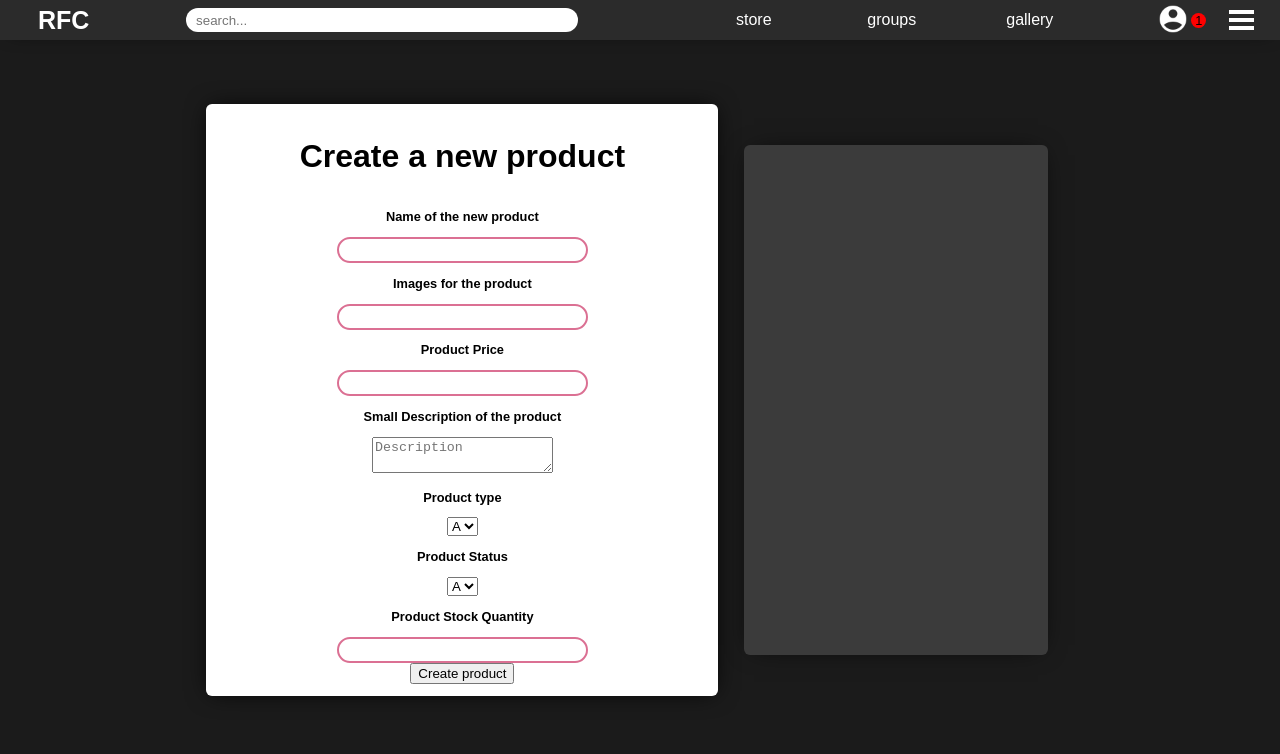
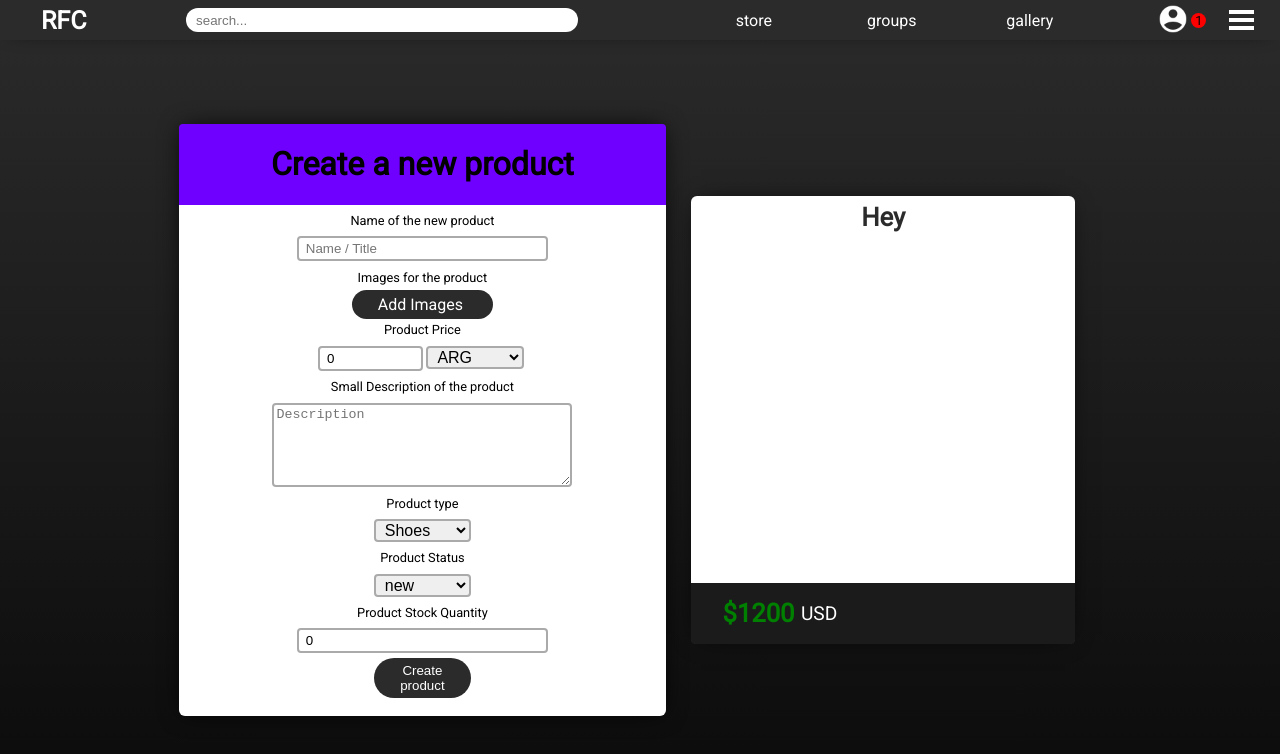
Before and after one commit to tomaspizarro15/react-rfc, a React (Create React App) app: page /new_product in a window 1280 px wide. Shown: the top 754 px of the page. Built offline with nearby package versions, Linux system fonts and the light colour scheme.

Commit message:
Input Handling, and event Listeners added, finished styling

```diff
--- a/public/index.html
+++ b/public/index.html
@@ -1,5 +1,6 @@
 <!DOCTYPE html>
 <html lang="en" style="width: 100%; height: 100%;">
+  <link href="https://fonts.googleapis.com/css2?family=Roboto:wght@400&display=swap" rel="stylesheet">
 <head>
   <meta charset="utf-8">
   <meta name="viewport" content="width=device-width, initial-scale=1, shrink-to-fit=no">
@@ -21,14 +22,13 @@
     -->
   <title>React App</title>
 </head>
+
 <body>
+
   <noscript>
     You need to enable JavaScript to run this app.
   </noscript>
   <div id="root" style="width: 100%; height: 100%;">
-      <link href="https://fonts.googleapis.com/css2?family=Roboto:wght@300&display=swap" rel="stylesheet">
-      <link href="https://fonts.googleapis.com/css2?family=Nunito:wght@300&display=swap" rel="stylesheet">
-      <link href="https://fonts.googleapis.com/css2?family=Oswald:wght@200;400&display=swap" rel="stylesheet">
   </div>
   <!--
       This HTML file is a template.
@@ -41,4 +41,5 @@
       To create a production bundle, use `npm run build` or `yarn build`.
     -->
 </body>
+
 </html>
--- a/src/App.css
+++ b/src/App.css
@@ -1,5 +1,5 @@
 .App {
     width: 100%;
     height: 100%;
-    font-family: 'Oswald', sans-serif;
+    font-family: 'Roboto', sans-serif;
 }
--- a/src/Components/Body/Features/Str/StoreCmps/StoreProducts/StoreForms/StForm.js
+++ b/src/Components/Body/Features/Str/StoreCmps/StoreProducts/StoreForms/StForm.js
@@ -5,28 +5,48 @@ import './../StoreProducts.css';
 const StoreForm = (props) => {
 
     let field;
-    let inputBorder ="2px solid rgb(111,0,255)"
-    console.log(props.fieldProps.options)
+    let inputBorder = "2px solid rgb(111,0,255)"
 
     switch (props.fieldProps.type) {
 
         case 'input': {
             field = (
-                <input onChange = {props.change}></input>
+                <input onChange = {props.change} value = {props.value} {...props.fieldProps.config}onChange={props.change}></input>
             )
         } break;
         case 'textarea': {
             field = (
-                <textarea {...props.fieldProps.config}></textarea>
+                <textarea onChange = {props.change} value = {props.value}{...props.fieldProps.config}></textarea>
             )
         } break;
         case 'select': {
             field = (
-                <select>
-                    <option>A</option>
-                    <option>A</option>
-                    <option>A</option>
+                <select value = {props.value} onChange = {props.change}>
+                    {props.fieldProps.options.map(option => {
+                        return (
+                            <option>{option.value}</option>
+                        )
+                    })}
                 </select>
+            )
+        }break;
+        case 'file' : {
+            field = (
+                props.fileInput
+            )
+        }break;
+        case 'price' : {
+            field = (
+                <div className ="new_prod_price_container">
+                    <input style = {{width : "20%"}} value = {props.value}  onChange = {props.change} {...props.fieldProps.config}></input>
+                    <select value = {props.currency.value} onChange = {props.change}>
+                        {props.currency.map(currency => {
+                            return(
+                            <option>{currency.value}</option>
+                            )
+                        })}
+                    </select>
+                </div>
             )
         }
     }
@@ -34,7 +54,7 @@ const StoreForm = (props) => {
 
     return (
         <React.Fragment>
-            <p style={{ fontWeight: "bold", fontSize: "1vw" }}>{props.fieldProps.header}</p>
+            <p style={{ fontSize: "1vw" , margin :"0.65vw" }}>{props.fieldProps.header}</p>
             {field}
         </React.Fragment>
     );
--- /dev/null
+++ b/src/Components/Body/Features/Str/StoreCmps/StoreProducts/StoreForms/StPreview.css
@@ -0,0 +1,50 @@
+.new_prod_preview {
+    display: flex;
+    flex-direction: column;
+    justify-content: center;
+    align-items: center;
+    text-align: center;
+    margin: 2vw;
+    border-radius : 6px;
+    width: 30vw;
+    height: 35vw;
+    background-color: white;
+    box-shadow: 0 0 25px -10px;
+}
+.preview_title{
+    width: 100%;
+    border-radius:  4px 4px 0 0;
+    z-index: 500;
+    top: 0;
+}
+.preview_title h1 {
+    margin: 0.5vw;
+    color: #2b2b2b;
+    font-size: 2vw;
+}
+.preview_img {
+    width: 100%;
+    height: 100%;
+    background-color: white;
+}
+.preview_price {
+    display: flex;
+    flex-direction: row;
+    align-items: center;
+    text-align: left;
+    width: 100%;
+    text-align: center;
+    background-color: #1b1b1b;
+    border-radius:  0 0 4px 4px;
+}
+.preview_price h1 {
+    margin: 0.5vw;
+    text-align: center;
+    font-size: 2vw;
+    text-indent: 25px;
+    color: green;
+}
+.preview_price p {
+    font-size: 1.5vw;
+    color: white;
+}
--- /dev/null
+++ b/src/Components/Body/Features/Str/StoreCmps/StoreProducts/StoreForms/StPreview.js
@@ -0,0 +1,22 @@
+import React from 'react';
+import './StPreview.css';
+
+
+const StorePreview = () => {
+
+    return (
+        <div className="new_prod_preview">
+            <div className="preview_title">
+                <h1>Hey</h1>
+            </div>
+            <div className="preview_img"></div>
+            <div className="preview_price">
+                <h1>$1200</h1>
+                <p>USD</p>
+            </div>
+        </div>
+    )
+
+}
+
+export default StorePreview;
--- a/src/Components/Body/Features/Str/StoreCmps/StoreProducts/StoreNewProduct/StoreAdd.js
+++ b/src/Components/Body/Features/Str/StoreCmps/StoreProducts/StoreNewProduct/StoreAdd.js
@@ -2,6 +2,7 @@ import React, { Component } from 'react';
 import './../StoreProducts.css';
 import StoreInput from '../StoreForms/StForm';
 import axios from './../../../../../../../Axios/AxiosProducts';
+import StorePreview from '../StoreForms/StPreview';
 
 class StoreAdd extends Component {
 
@@ -25,34 +26,42 @@ class StoreAdd extends Component {
 
             },
             productImg: {
-                type: "input",
+                type: "file",
                 header: "Images for the product",
                 validation: {
                     required: false,
                 },
                 inputConfig: {
                     placeholder: "Image of product",
-                    type: "image",
-                    className: "form_field_img",
+                    type: "file",
+                    className: "form_field_label",
                 },
                 value: "",
 
 
             },
             productPrice: {
-                type: "input",
+                type: "price",
                 header: "Product Price",
                 validation: {
                     required: true,
                     minL: 4,
                     maxL: 16,
                 },
+                currencyOptions : [
+                    {value : "ARG"},
+                    {value : "€"},
+                    {value : "USD"},
+                    {value : "CLP"},
+                    {value : "R$"}
+                ],
                 inputConfig: {
-                    placeholder: "Price of product",
+                    placeholder: "Price",
                     type: "number",
                     className: "form_field",
                 },
-                value: "",
+                value: 0,
+                divisaValue : "",
 
 
             },
@@ -69,6 +78,7 @@ class StoreAdd extends Component {
                     value: "",
                     className: "form_field",
                 },
+                value : "",
             },
             productType: {
                 type: "select",
@@ -85,27 +95,31 @@ class StoreAdd extends Component {
                     { value: "glasses" },
                     { value: "watch" },
                     { value: "chain" },
-                    { value: "wp" }
+                    { value: "rings" },
+                    { value: "earrings" },
+                    { value: "others" },
                 ],
                 inputConfig: {
                     placeholder: "Type of product",
                     type: "text",
                     className: "form_field",
                 },
-                value: "",
-
-
+                value : "",
             },
             productStatus: {
                 type: "select",
                 header: "Product Status",
                 validation: {},
+                options: [
+                    { value: "new" },
+                    { value: "used" }
+                ],
                 inputConfig: {
                     placeholder: "Status",
                     type: "",
                     className: "form_field",
                 },
-                value: "",
+                value : "",
             },
             productStock: {
                 type: "input",
@@ -117,15 +131,66 @@ class StoreAdd extends Component {
                     placeholder: "Stock",
                     type: "number",
                     className: "form_field",
-
-                }
+                },
+                value : 0 ,
             }
         }
 
     }
+
+    constructor() {
+        super()
+        this.submitFileHandler = this.submitFileHandler.bind(this);
+        this.fileInput = React.createRef()
+    }
+
+    submitFileHandler = (event) => {
+        event.preventDefault()
+        console.log("ref input created", this.fileInput.current)
+    }
+
+    inputChangeHandler = (event , id)  => {
+
+        const newField = {...this.state.fields[id]}
+
+        newField.value = event.target.value;
+
+        const newFields = {...this.state.fields};
+
+        newFields[id] = newField;
+
+        this.setState({fields : newFields})
+
+        console.log(newField)
+    }
+
+    changeDivisaHandler = (event , id) => {
+
+
+        const newField = {...this.state.fields[id]}
+
+        newField.divisaValue = event.target.value;
+
+        const newFields = {...this.state.fields};
+
+        newFields[id] = newField;
+
+        this.setState({fields : newFields})
+
+        console.log(newField)
+
+    }
+
     render() {
 
+        console.log("Ref created by react", this.fileInput)
+
         let productFields = [];
+        let previewValues = {
+            name : this.state.fields.productTitle.value,
+            price: this.state.fields.productPrice.value,
+            description: this.state.fields.productDescription.value,
+        };
 
         for (let id in this.state.fields) {
 
@@ -135,31 +200,48 @@ class StoreAdd extends Component {
                 type: this.state.fields[id].type,
                 config: { ...this.state.fields[id].inputConfig },
                 value: this.state.fields[id].value,
-                options: this.state.fields[id].options
+                options: this.state.fields[id].options,
+                currency : this.state.fields[id].currencyOptions,
             })
         }
+
+        let fileInput = (
+            <div>
+                <label  style={{ width: "2vw" , border : "2px solid #aaa" , padding : "0.40vw 2vw 0.40vw 2vw" , borderRadius :"16px" ,background :"#2b2b2b" , color :"#ffffff" ,border : "none"}}>Add Images
+                  <input ref={this.fileInput} style={{ opacity : 0 , width :"0" , height : "0"}} type="file"></input>
+                </label>
+            </div>
+        )
 
         return (
             <div className="new_prod_background">
                 <div className="new_prod_container">
+
                     <form>
-                        <div className ="new_prod_title">
+                        <div className="new_prod_title">
                             <h1>Create a new product</h1>
                         </div>
-                        <div className ="new_prod_fields">
-                            {productFields.map(field => {
+                        <div className="new_prod_fields">
+                            {productFields.map((field , i) => {
                                 return (
                                     <StoreInput
                                         key={field.id}
                                         fieldProps={field}
+                                        ref={this.fileInput}
+                                        onClick={this.submitFileHandler}
+                                        fileInput = {fileInput}
+                                        change = {(event) => this.inputChangeHandler(event , field.id)}
+                                        value = {field.value}
+                                        currency = {field.currency}
+                                        changeDivisa = {(event) => this.changeDivisaHandler(event , field.id)}
                                     />
                                 )
                             })}
                         </div>
                         <button>Create product</button>
                     </form>
-                    <div className="new_prod_preview">
-                    </div>
+                    <StorePreview
+                    />
                 </div>
             </div>
         )
--- a/src/Components/Body/Features/Str/StoreCmps/StoreProducts/StoreProducts.css
+++ b/src/Components/Body/Features/Str/StoreCmps/StoreProducts/StoreProducts.css
@@ -5,7 +5,22 @@
     flex-direction: column;
     width: 80%;
 }
+.str_prds_alert{
+    display: flex;
+    justify-content: center;
+    align-items: center;
+    flex-direction: column;
+    width: 80%;
+    height: 60vw;
+    margin-bottom: 1vw;
+    border-radius: 4px;
+    background-color: #ccc;
 
+}
+.str_prds_alert h1 {
+    font-size: 4vw;
+    color: #1b1b1b;
+}
 .products_list_container {
     display: flex;
     flex-direction: row;
@@ -37,13 +52,32 @@
 
 
 /* STORE ADDING PRODUCT STYLING */
+.price_input {
+    width: 25%;
+}
+.store_add_cpm {
+    display: flex;
+    justify-content: center;
+    align-items: center;
+    width: 70%;
+    height: 4vw;
+    min-height: 75px;
+    border-radius: 16px;
+    background-color: #3b3b3b;
+}
+.store_add_cpm a {
+    font-size: 40px;
+    font-weight: bolder;
+    text-decoration: none;
+    color: white;
+}
 .new_prod_background {
     display: flex;
     justify-content: center;
     align-items: center;
     width: 100%;
     height: 100%;
-    background: #1b1b1b;
+    background: linear-gradient(-180deg , #2b2b2b , #0b0b0b);
 }
 .new_prod_container {
     display: flex;
@@ -52,6 +86,21 @@
     align-items: center;
     width: 95%;
     height: 85%;
+    margin-top: 40px;
+}
+.new_prod_title {
+    display: flex;
+    align-items: center;
+    justify-content: center;
+    width: 100%;
+    background-color: rgb(111,0,255);
+    border-radius: 4px 4px 0 0 ;
+    font-size: 2vmin;
+}
+.new_prod_price_container{
+    display: flex;
+    justify-content: center;
+    width: 100%;
 }
 .new_prod_container form {
     display: flex;
@@ -61,42 +110,74 @@
     text-align: center;
     width: 40%;
     height: auto;
-    padding: 1vw;
+    padding:  0 0 1vw 0;
     border-radius : 6px;
     background: white;
     box-shadow:  0 0 25px -5px;
 }
+
+.new_prod_container button {
+    width: 20%;
+    height: 40px;
+    border-radius: 32px;
+    background-color: #2b2b2b;
+    border: none;
+    color: white;
+    margin: 5px;
+}
 .new_prod_fields {
+    display: flex;
+    flex-direction: column;
+    justify-content: center;
+    align-items: center;
     width: 100%;
 }
 .new_prod_container input {
     width: 50%;
-    height: 20px;
-    border-radius: 15px;
-    border: 2px solid rgb(219, 112, 147);
+    height: 1.5vw;
+    border-radius: 4px;
+    border: 2px solid #aaa;
     outline: none;
     text-indent: 5px;
+    outline: none;
+    margin: 0;
 }
-.new_prod_preview {
-    display: flex;
-    flex-direction: column;
-    justify-content: center;
-    align-items: center;
-    text-align: center;
-    margin: 2vw;
-    border-radius : 6px;
-    width: 25%;
-    height: 75%;
-    background-color: #3b3b3b;
-    box-shadow: 0 0 25px -10px;
+.new_prod_container input:focus {
+  border: 2px solid rgb(219, 112, 147);
+  background-color: white;
+}
+.new_prod_container select {
+    width: 20%;
+    height: 30%;
+    outline: none;
+    border-radius: 4px;
+    text-indent: 5px;
+    font-size: 1.25vw;
+    border: 2px solid #aaa;
+    outline: none;
+    margin: 0 0.25vw 0 0.25vw;
+}
+.new_prod_container select:focus{
+    border: 2px solid rgb(219, 112, 147);
+}
+.new_prod_container option {
+    width: 40%;
+    height: 30px;
+    outline: none;
+    border-radius: 4px;
+    text-indent: 5px;
+}
+.new_prod_container textarea{
+    width: 60%;
+    height: 6vw;
+    border-radius: 4px;
+    border: 2px solid #aaa;
+    outline: none;
+}
+.new_prod_container textarea:focus{
+    border: 2px solid rgb(219, 112, 147);
 }
 
 @media (max-width : 768px){
-    .new_prod_container form {
-        width: 300px;
-        height: 625px;
-    }
-    .new_prod_container{
-        flex-direction: column;
-    }
+
 }
```
Also changed, not shown: src/Components/Body/Features/Str/StoreCmps/StoreProducts/StoreProducts.js (+27 -16 lines). Lines whose indentation alone changed are shown as unchanged.
